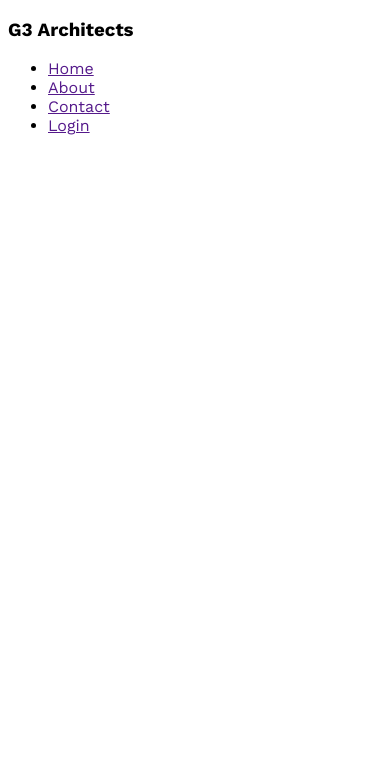
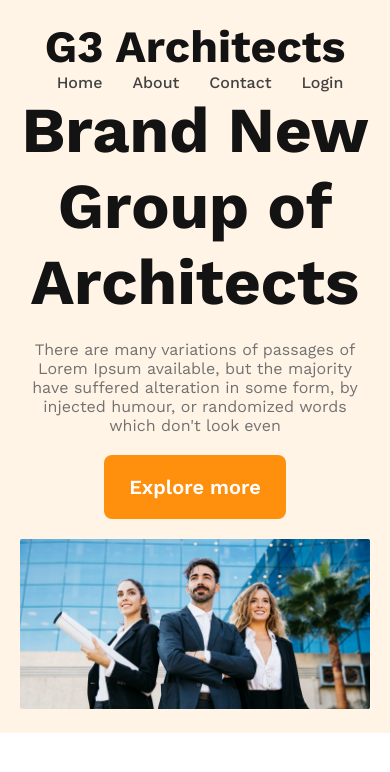
Before and after one commit to im3az/g3-architects, a plain HTML site: page index.html in a window 390 px wide. Drawn offline with nearby package versions, Linux system fonts and the light colour scheme.

Commit message:
added some media queries

```diff
--- a/index.html
+++ b/index.html
@@ -1,5 +1,6 @@
 <!DOCTYPE html>
 <html lang="en">
+
 <head>
     <meta charset="UTF-8">
     <meta name="viewport" content="width=device-width, initial-scale=1.0">
@@ -7,10 +8,11 @@
     <link rel="stylesheet" href="styles/architecht.css">
 
 </head>
+
 <body>
     <header>
         <nav>
-            <h3>G3 Architects</h3>
+            <h3 class="nav-title">G3 Architects</h3>
             <ul>
                 <li><a href="">Home</a></li>
                 <li><a href="">About</a></li>
@@ -18,6 +20,17 @@
                 <li><a href="">Login</a></li>
             </ul>
         </nav>
+
+        <div class="banner">
+
+            <div class="banner-content">
+                <h1 class="banner-title">Brand New Group of Architects</h1>
+                <p class="banner-description">There are many variations of passages of Lorem Ipsum available, but the majority have suffered alteration in some form, by injected humour, or randomized words which don't look even</p>
+                <button class="btn-primary">Explore more</button>
+            </div>
+
+            <img src="images/banner.png" alt="">
+        </div>
     </header>
 
     <main></main>
@@ -25,4 +38,5 @@
     <footer></footer>
 
 </body>
+
 </html>
--- a/styles/architecht.css
+++ b/styles/architecht.css
@@ -4,4 +4,106 @@
 
 * {
     font-family: 'Work Sans', sans-serif;
+    margin: 0px;
 }
+
+/* Shared styles */
+
+.btn-primary {
+    border-radius: 8px;
+    background: #FF900E;
+    padding: 20px 25px;
+    color: #FFF;
+    font-size: 1.25rem;
+    font-weight: 600;
+    border: none;
+    cursor: pointer;
+}
+
+
+/* Header related styles */
+
+header {
+    background: rgba(255, 144, 14, 0.10);
+    padding: 50px 240px;
+}
+
+nav {
+    display: flex;
+    justify-content: space-between;
+    align-items: center;
+}
+
+.nav-title {
+    color: #131313;
+    font-size: 2.8rem;
+    font-weight: 700;
+}
+
+nav>ul {
+    display: flex;
+}
+
+nav li {
+    list-style: none;
+    margin-right: 30px;
+    font-weight: 500;
+    font-size: 1rem;
+
+}
+
+nav li a {
+    text-decoration: none;
+    color: #424242;
+}
+
+/* Banner related styles */
+
+.banner-content {
+    max-width: 800px;
+    text-align: center;
+    margin: 0 auto;
+}
+
+.banner-title {
+    font-size: 4rem;
+    font-weight: 700;
+    color: #131313;
+    margin-bottom: 20px;
+}
+
+.banner-description {
+    color: #727272;
+    margin-bottom: 20px;
+
+}
+
+.banner img{
+    margin-top: 20px ;
+    width: 100%;
+}
+
+/* Responsive media queries */
+/* mobile devices or small devices */
+
+@media screen and (max-width: 576px) {
+    header{
+        padding: 20px;
+    }
+    nav {
+        flex-direction: column;
+    }
+
+}
+
+/* tablet or medium devices */
+
+@media screen and (min-width:576px) and (max-width:960px) {
+    header{
+        padding: 50px;
+    }
+    nav {
+        flex-direction: column;
+    }
+
+}
```
